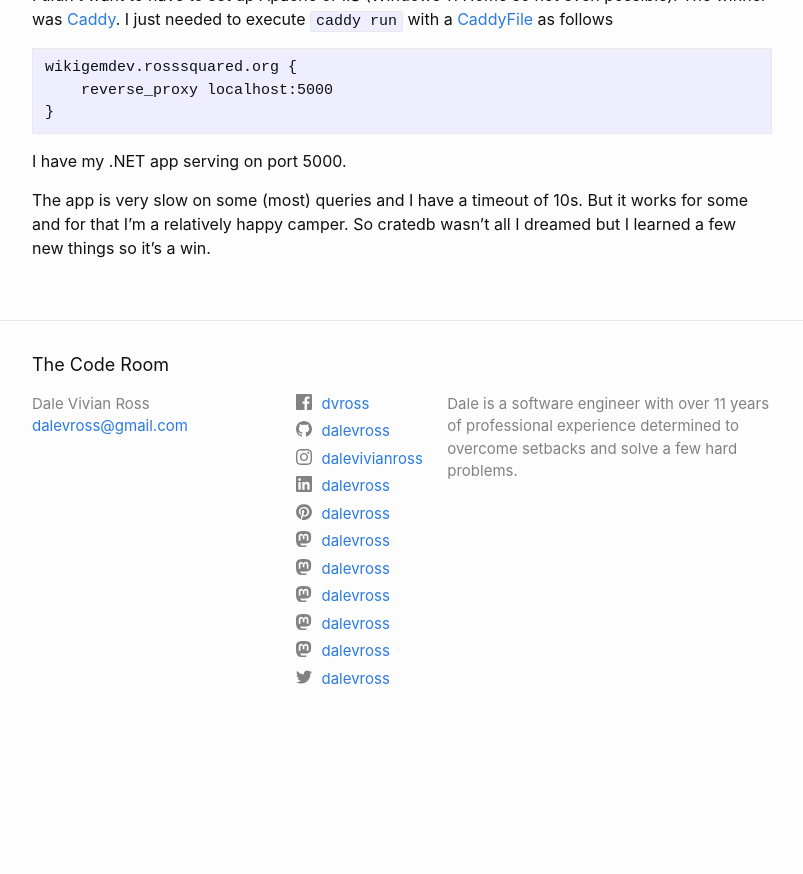
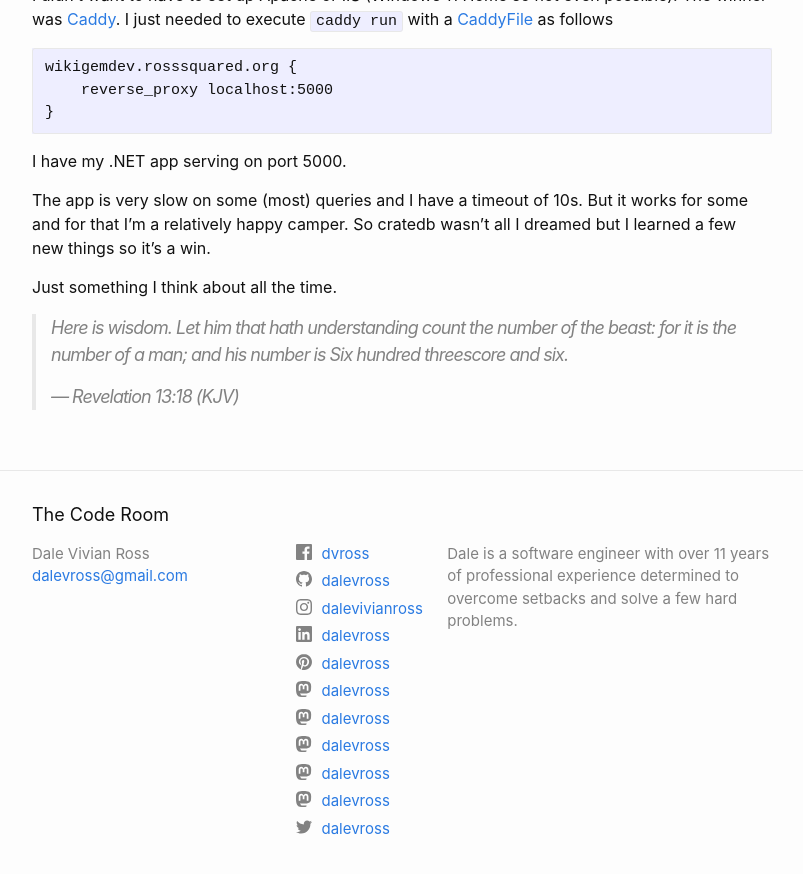
Before and after one commit to dalevross/blog, a Jekyll site: the page built from _posts/2025-10-04-wikipedia-meets-gematria-learnings.md, in a window 1280 px wide and 900 px high, scrolled down 1504 px. Shown: the top 874 px of the window, without its empty margins (238-1041 px from the left). Built offline with Jekyll 4.4.1, drawn with Linux system fonts in a browser that asks for light colours; comment, search, counter and statistics services are not loaded; before the commit the page ends 2254 px from its top, so only the background shows below that.

Commit message:
Add reflection on performance and a quote from Revelation to blog post

```diff
--- a/_posts/2025-10-04-wikipedia-meets-gematria-learnings.md
+++ b/_posts/2025-10-04-wikipedia-meets-gematria-learnings.md
@@ -68,3 +68,9 @@ wikigemdev.rosssquared.org {
 I have my .NET app serving on port 5000.
 
 The app is very slow on some (most) queries and I have a timeout of 10s. But it works for some and for that I'm a relatively happy camper. So cratedb wasn't all I dreamed but I learned a few new things so it's a win.
+
+Just something I think about all the time.
+
+> Here is wisdom. Let him that hath understanding count the number of the beast: for it is the number of a man; and his number is Six hundred threescore and six.
+>
+> — Revelation 13:18 (KJV)
```
